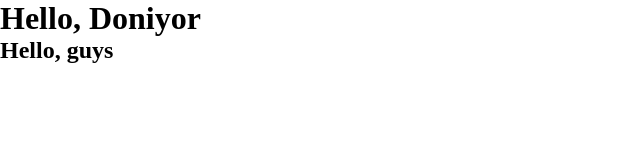
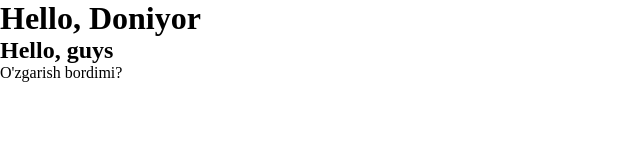
Before and after one commit to MrDoniyor/Test, a plain HTML site: page lesson1/index.html in a window 1280 px wide. Shown: the whole page, without its empty margins (0-640 px from the left). Drawn offline with Linux system fonts and the light colour scheme.

Commit message:
Update index.html
ozgarish kiritdim

```diff
--- a/lesson1/index.html
+++ b/lesson1/index.html
@@ -10,5 +10,6 @@
 <body>
     <h1>Hello, Doniyor</h1>
     <h2>Hello, guys</h2>
+    <p>O'zgarish bordimi?</p>
 </body>
 </html>
```
